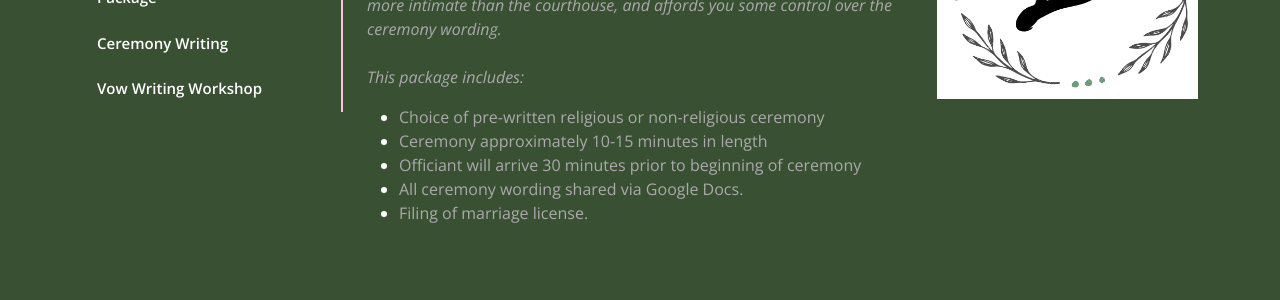
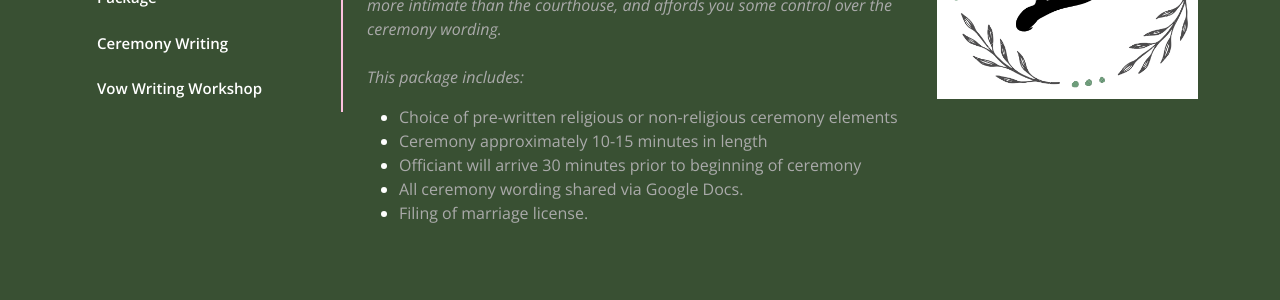
Before and after one commit to LiveLoveLind/LiveLoveLind.github.io, a Jekyll site: the page built from index.md, in a window 1280 px wide and 900 px high, scrolled down 2623 px, cut to the strip 150-450 px from the top of the window. Built offline with Jekyll 4.4.1, drawn with Linux system fonts in a browser that asks for light colours; some web fonts are replaced.

```diff
--- a/_includes/section-services.html
+++ b/_includes/section-services.html
@@ -42,7 +42,7 @@
                   include more than <strong>10&nbsp;guests</strong>.&nbsp;--> <br><br>This package includes:</p>
                 <ul>
                   <li>
-                    <p>Choice of pre-written religious or non-religious ceremony</p>
+                    <p>Choice of pre-written religious or non-religious ceremony elements</p>
                   </li>
                   <li>
                     <p>Ceremony approximately 10-15 minutes in length</p>
--- a/assets/css/style.scss
+++ b/assets/css/style.scss
@@ -218,7 +218,7 @@
   --------------------------------------------------------------*/
 
   .book-a-table-btn {
-    text-align: center;
+    justify-content: center;
    //margin: 0 0 0 5px;
     border: 2px solid $primary-highlight;
     color: #fff;
```
